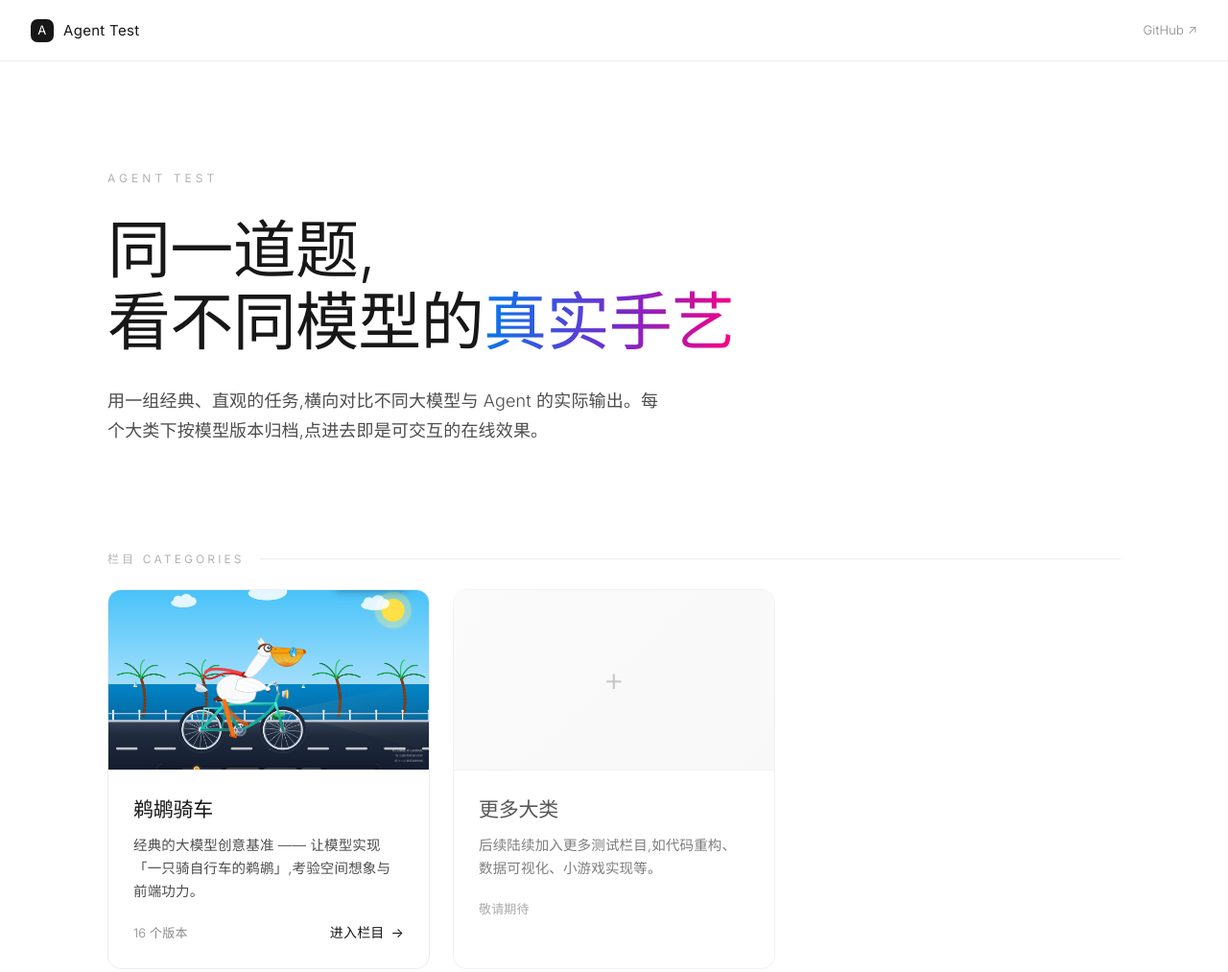
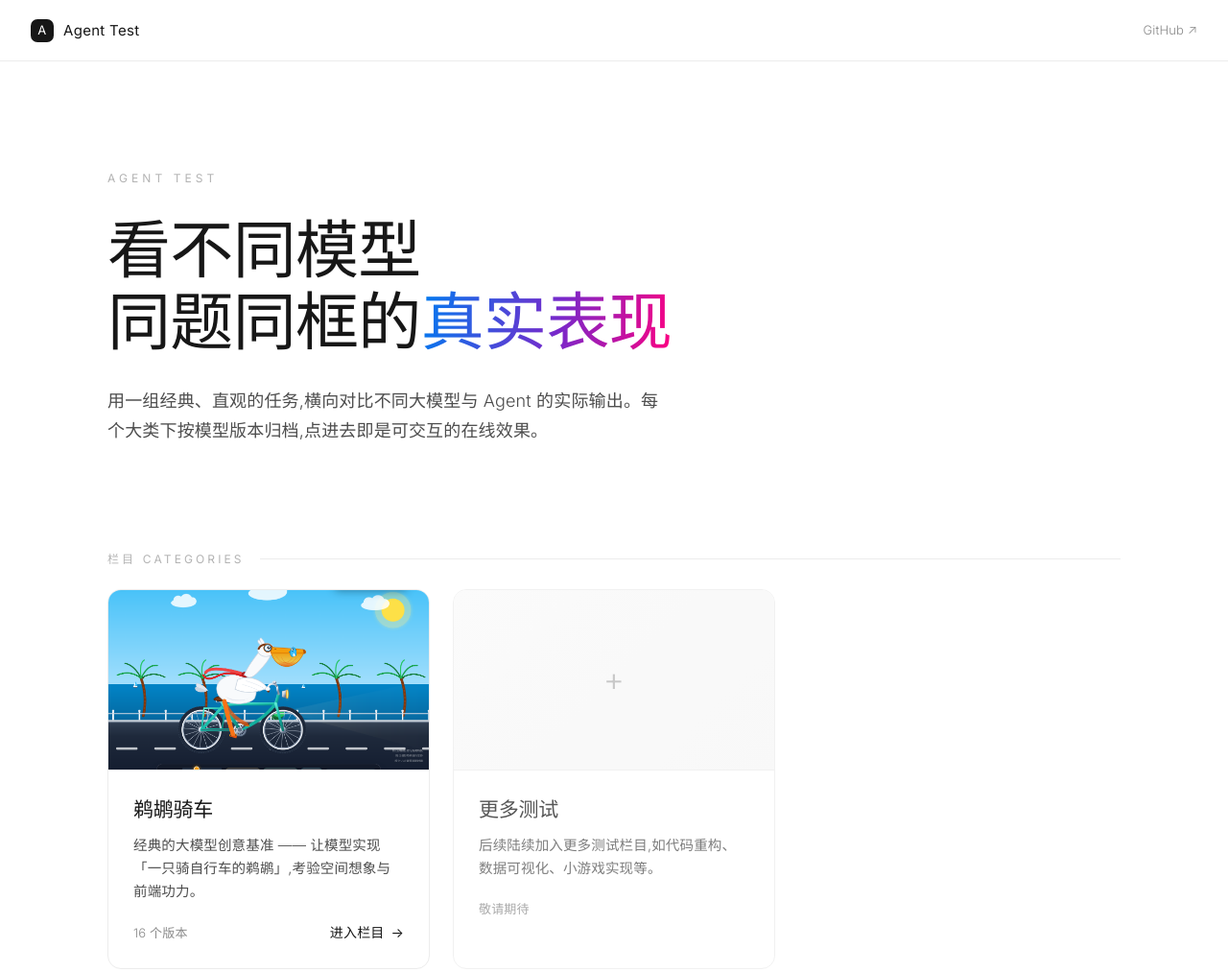
Before and after one commit to zhoushimiaov/agent-test, a plain HTML site: page index.html in a window 1280 px wide. Shown: the top 1013 px of the page at 96% size. Drawn offline with Linux system fonts and the light colour scheme.

Commit message:
Hub copy: restore 同题同框的真实表现 heading; rename 更多大类 -> 更多测试

```diff
--- a/index.html
+++ b/index.html
@@ -77,7 +77,7 @@
 
   <section class="hero">
     <div class="eyebrow">Agent Test</div>
-    <h1>同一道题,<br>看不同模型的<em>真实手艺</em></h1>
+    <h1>看不同模型<br>同题同框的<em>真实表现</em></h1>
     <p class="lede">用一组经典、直观的任务,横向对比不同大模型与 Agent 的实际输出。每个大类下按模型版本归档,点进去即是可交互的在线效果。</p>
   </section>
 
@@ -96,7 +96,7 @@
     <div class="cat soon">
       <div class="cover">+</div>
       <div class="pad">
-        <h3>更多大类</h3>
+        <h3>更多测试</h3>
         <p>后续陆续加入更多测试栏目,如代码重构、数据可视化、小游戏实现等。</p>
         <div class="foot"><span class="count">敬请期待</span></div>
       </div>
```
